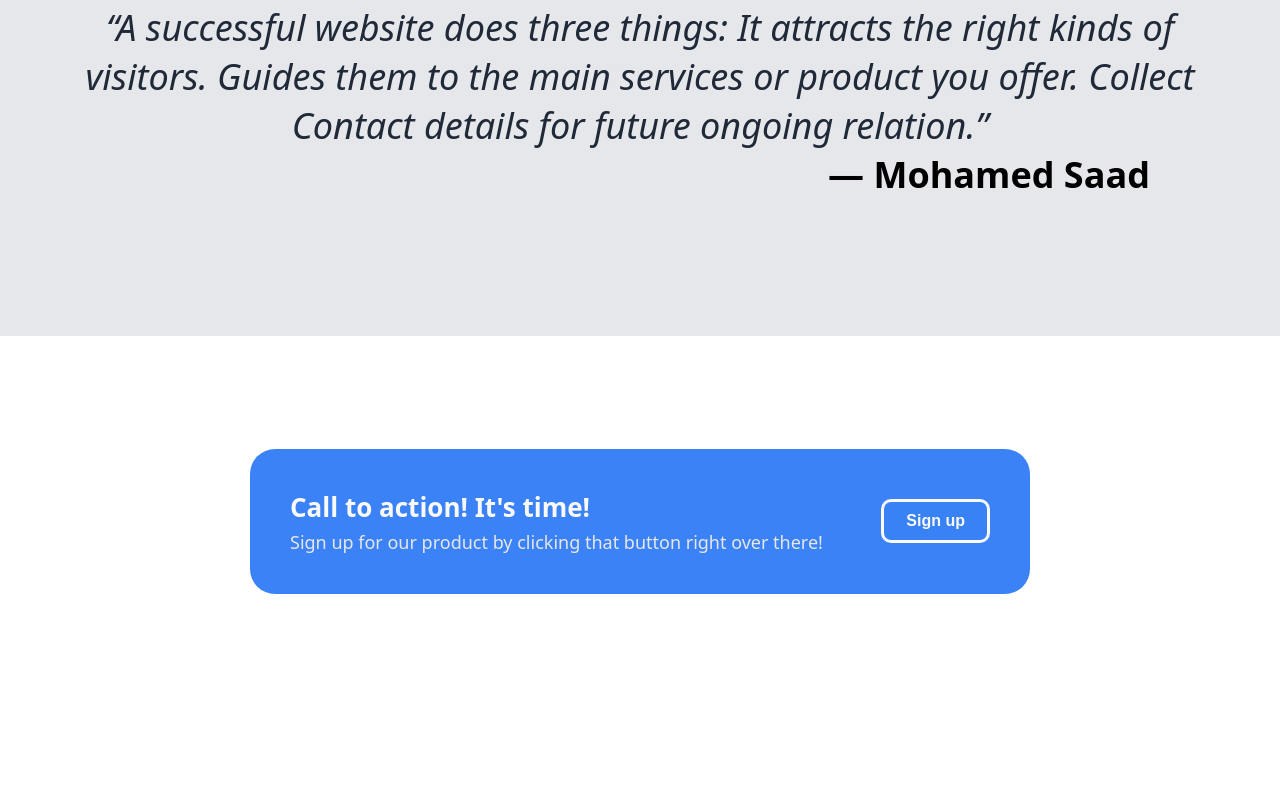
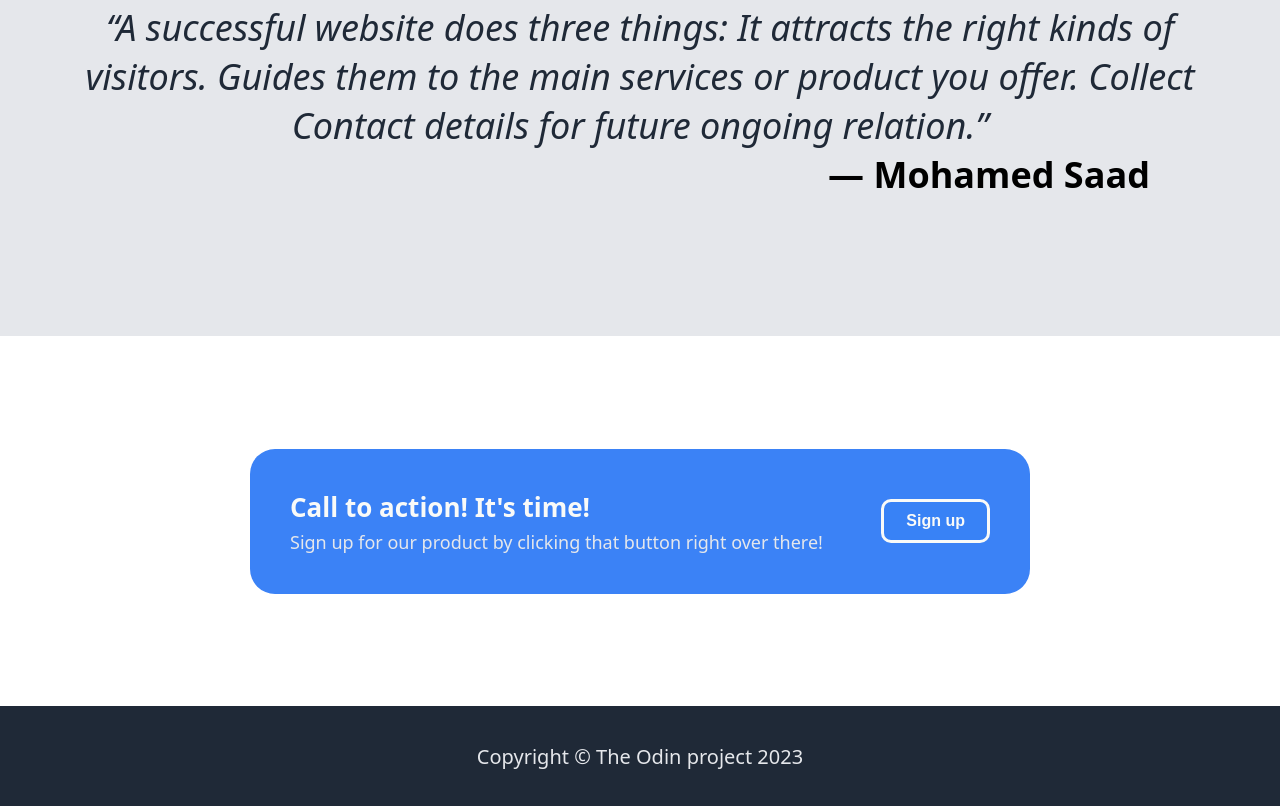
Before and after one commit to MJunaid648/landing-page, a plain HTML site: page index.html in a window 1280 px wide. Shown: the part 1043-1849 px from the top of the page. Before the commit the page ends 1749 px from the top, so only its background shows below. Drawn offline with Linux system fonts and the light colour scheme.

Commit message:
complete footer

```diff
--- a/index.html
+++ b/index.html
@@ -66,5 +66,6 @@
         <button class="signup-button" onmouseover="">Sign up</button>
       </div>
     </div>
+    <footer>Copyright &copy; The Odin project 2023</footer>
   </body>
 </html>
--- a/style.css
+++ b/style.css
@@ -1,7 +1,6 @@
 * {
   margin: 0px;
   padding: 0px;
-  /* border: 1px solid red; */
 }
 body {
   font-family: system-ui, -apple-system, BlinkMacSystemFont, "Segoe UI", Roboto,
@@ -159,3 +158,12 @@ img {
 .card > .signup-button {
   border: 3px solid #f9faf8;
 }
+footer {
+  display: flex;
+  justify-content: center;
+  align-items: center;
+  height: 100px;
+  background-color: #1f2937;
+  color: #e5e7eb;
+  font-size: 20px;
+}
```
